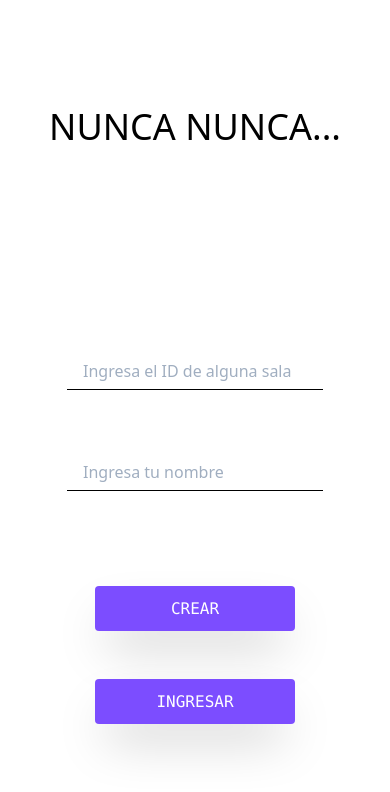
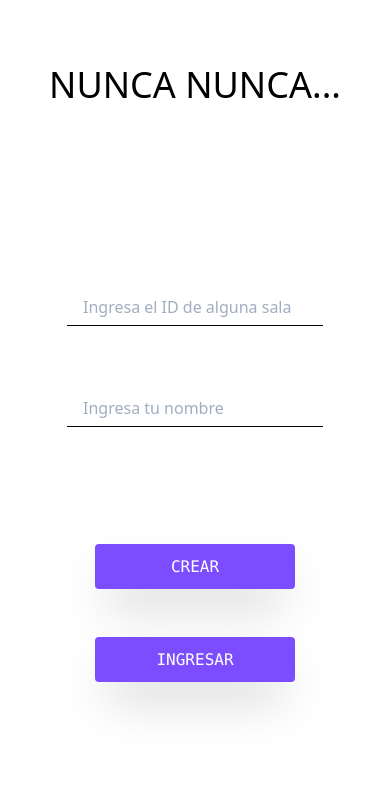
Before and after one commit to rieg-ec/neverhaveiever-web, a Vue app: page / in a window 390 px wide. Shown: the top 792 px of the page. Built offline with nearby package versions, Linux system fonts and the light colour scheme; no server answers.

Commit message:
fix: iphone5 home view

```diff
--- a/src/views/Home.vue
+++ b/src/views/Home.vue
@@ -1,6 +1,6 @@
 <template>
   <div class="flex flex-col w-full h-full p-4">
-    <div class="py-1/10h text-center text-4xl">
+    <div class="py-1/20h text-center text-4xl">
         NUNCA NUNCA...
     </div>
 
```
